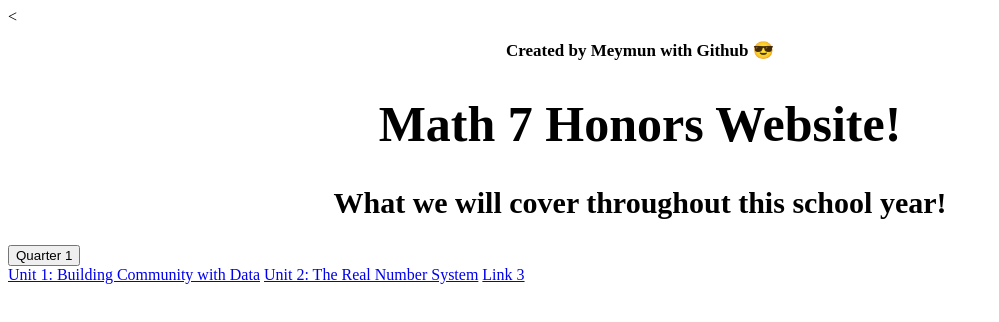
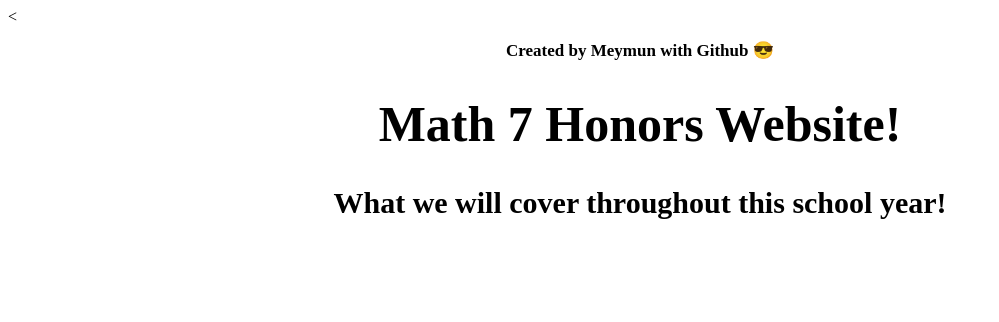
Before and after one commit to Mango0Cake/Mango0Cake.github.io, a plain HTML site: page index.html in a window 1280 px wide. Shown: the whole page, without its empty margins (0-999 px from the left). Drawn offline with Linux system fonts and the light colour scheme.

Commit message:
Update index.html

```diff
--- a/index.html
+++ b/index.html
@@ -9,15 +9,3 @@
 <h2 align="center"  style="font-size:17px; ">Created by Meymun with Github 😎</h2>
   <h1 align="center" style="font-size:50px;">Math 7 Honors Website!</h1>
   <h2 align="center" style="font-size:30px;">What we will cover throughout this school year!</h2>
-
-  <div class="dropdown">
-    <button class="dropbtn">Quarter 1
-      <i class="fa fa-caret-down"></i>
-    </button>
-    <div class="dropdown-content">
-      <a href="#">Unit 1: Building Community with Data</a>
-      <a href="#">Unit 2: The Real Number System</a>
-      <a href="#">Link 3</a>
-    </div>
-  </div>
-  </div>
```
